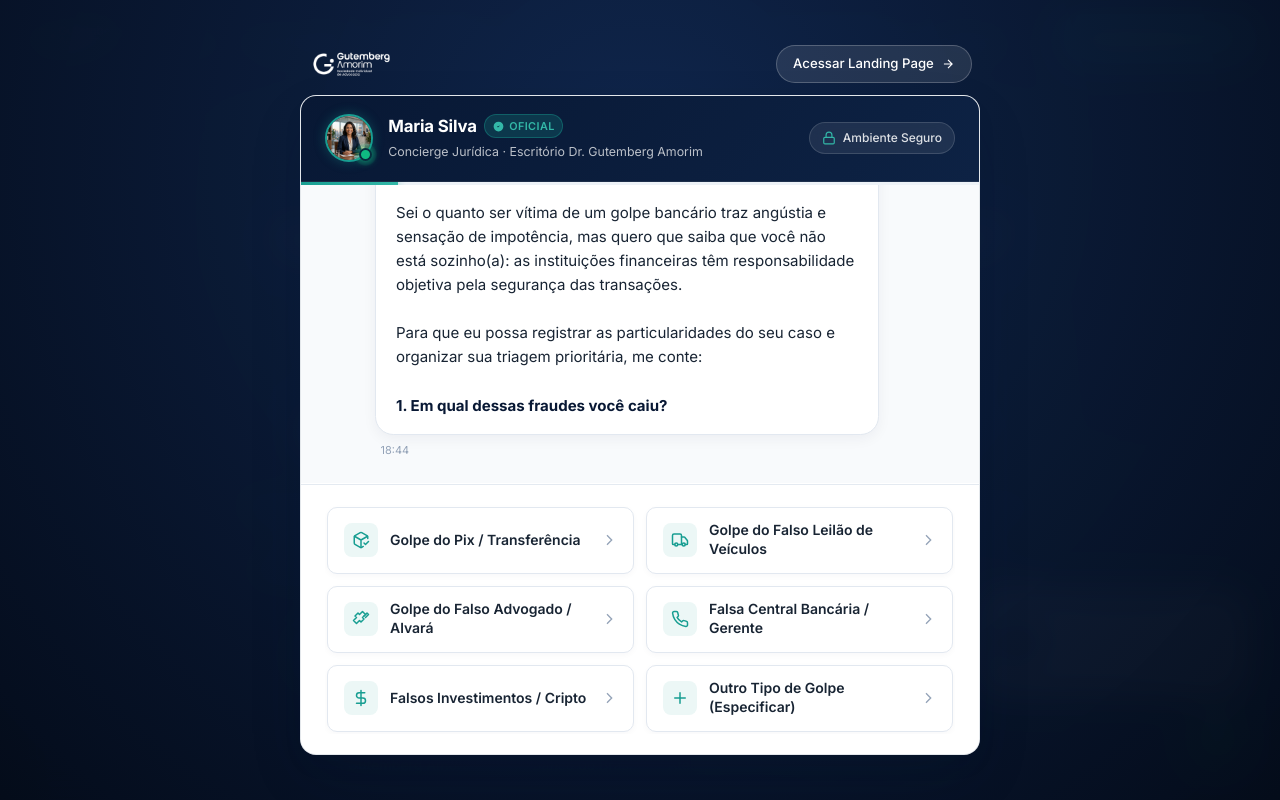
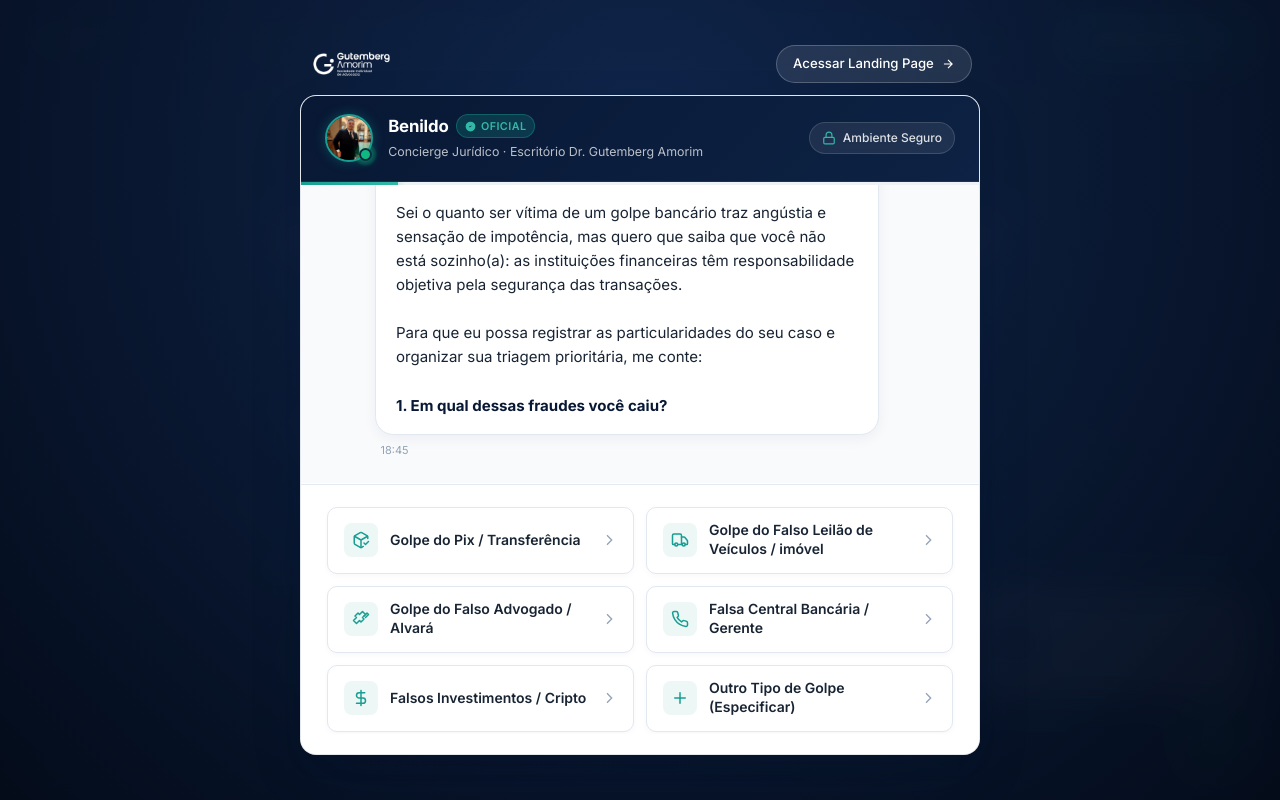
Before and after one commit to Felipe-MegaAds/gutembergamorim, a plain HTML site: page index.html in a window 1280 px wide. Shown: the top 800 px of the page. Drawn offline with Linux system fonts and the light colour scheme.

Commit message:
feat: atualiza atendente para Benildo e ajusta delay de respostas do chatbot

```diff
--- a/index.html
+++ b/index.html
@@ -117,27 +117,29 @@
 
       <!-- Card Interativo do Chatbot de Triagem -->
       <div class="chatbot-card">
-        <!-- Cabeçalho Humanizado com a Atendente Virtual Maria -->
+        <!-- Cabeçalho Humanizado com o Atendente Virtual Benildo -->
         <div class="chatbot-header">
           <div class="chatbot-header-profile">
             <!-- Avatar Circular com Anel de Status Conectado -->
             <div class="chatbot-avatar-wrap">
               <div class="chatbot-avatar">
-                <img src="images/maria-atendente.jpg" alt="Maria - Atendente Virtual Gutemberg Amorim">
+                <!-- Imagem do atendente Benildo -->
+                <img src="images/atendente.jpeg" alt="Benildo - Atendente Virtual Gutemberg Amorim">
               </div>
-              <span class="status-pulse-badge" title="Maria está online e disponível agora"></span>
+              <span class="status-pulse-badge" title="Benildo está online e disponível agora"></span>
             </div>
-            <!-- Dados de Identificação da Atendente -->
+            <!-- Dados de Identificação do Atendente -->
             <div class="chatbot-header-info">
               <div class="chatbot-name-row">
-                <h3>Maria Silva</h3>
-                <span class="verified-agent-badge" title="Atendente Oficial Verificada">
+                <!-- Nome oficial do atendente exibido no topo do chat -->
+                <h3>Benildo</h3>
+                <span class="verified-agent-badge" title="Atendente Oficial Verificado">
                   <svg width="13" height="13" viewBox="0 0 24 24" fill="currentColor"><path d="m9 12 2 2 4-4m6 2a9 9 0 1 1-18 0 9 9 0 0 1 18 0z"/></svg>
                   <span>Oficial</span>
                 </span>
               </div>
               <div class="chatbot-status">
-                <span class="status-text">Concierge Jurídica · Escritório Dr. Gutemberg Amorim</span>
+                <span class="status-text">Concierge Jurídico · Escritório Dr. Gutemberg Amorim</span>
               </div>
             </div>
           </div>
@@ -281,7 +283,7 @@
           <div class="quick-id-icon">
             <svg width="24" height="24" fill="none" stroke="currentColor" stroke-width="2" viewBox="0 0 24 24"><path d="M14 18V6a2 2 0 0 0-2-2H4a2 2 0 0 0-2 2v11a1 1 0 0 0 1 1h2"/><path d="M15 18H9"/><path d="M19 18h2a1 1 0 0 0 1-1v-3.65a1 1 0 0 0-.22-.624l-3.48-4.35A1 1 0 0 0 17.52 8H14"/><circle cx="17" cy="18" r="2"/><circle cx="7" cy="18" r="2"/></svg>
           </div>
-          <span class="quick-id-text">Falso Leilão de Veículos</span>
+          <span class="quick-id-text">Falso Leilão de Veículos/imóvel</span>
         </div>
 
         <div class="quick-id-item">
@@ -350,7 +352,7 @@
           <div class="service-icon-box">
             <svg width="28" height="28" fill="none" stroke="currentColor" stroke-width="2" viewBox="0 0 24 24"><path d="m14 2-4 4-2-2-4 4 2 2-4 4 4 4 4-4 2 2 4-4-2-2 4-4Z"/><path d="m18 10 4-4-2-2-4 4"/></svg>
           </div>
-          <h3>Golpe do Falso Leilão de Veículos</h3>
+          <h3>Golpe do Falso Leilão de Veículos/imóvel</h3>
           <p>
             Páginas falsas que imitam leilões oficiais do Detran ou da Receita Federal. O banco recebedor responde pela abertura de conta em nome de "laranjas" sem validação biométrica e checagem de antecedentes (falha no KYC).
           </p>
--- a/js/chatbot.js
+++ b/js/chatbot.js
@@ -1,5 +1,5 @@
 /* ==========================================================================
-   CHATBOT.JS - MOTOR DO CHATBOT COM A ATENDENTE VIRTUAL MARIA
+   CHATBOT.JS - MOTOR DO CHATBOT COM O ATENDENTE VIRTUAL BENILDO
    Gutemberg Amorim Advocacia Especializada em Golpes Financeiros
    Atendimento humanizado, acolhedor e seguro com cálculo de emojis (🔴 🟡 🔵)
    e redirecionamento estruturado para o WhatsApp com traqueamento GTM.
@@ -58,11 +58,14 @@
 };
 
 /**
- * Configuração dos números de WhatsApp e mensagens padrão
+ * Configuração dos números de WhatsApp e atrasos de digitação humanizada
+ * - delayShortMs: 2000ms (2 segundos) para respostas menores e objetivas
+ * - delayLongMs: 3000ms (3 segundos) para respostas maiores e explicativas
  */
 const CHATBOT_CONFIG = {
   whatsappNumber: '5562981751315', // Telefone oficial do Dr. Gutemberg Amorim
-  typingDelayMs: 780 // Tempo calibrado para simular digitação e leitura humana atenciosa
+  delayShortMs: 2000, // Delay de 2 segundos para respostas menores simulando digitação humana
+  delayLongMs: 3000   // Delay de 3 segundos para respostas maiores simulando digitação humana
 };
 
 /**
@@ -85,7 +88,7 @@
 
 /**
  * Função principal de inicialização do Chatbot
- * Configura containers, eventos e inicia a primeira pergunta da atendente Maria.
+ * Configura containers, eventos e inicia a primeira pergunta do atendente Benildo.
  */
 function initChatbot() {
   const chatBody = document.getElementById('chatBody');
@@ -93,7 +96,7 @@
 
   if (!chatBody || !chatActionArea) return;
 
-  // Inicia a primeira etapa com apresentação da Maria
+  // Inicia a primeira etapa com apresentação do atendente Benildo
   renderStep(1);
 
   // Abre a janela do chatbot em tela cheia antes da landing page
@@ -157,23 +160,42 @@
 }
 
 /**
- * Simula a digitação atenciosa e humanizada da atendente Maria
+ * Simula a digitação atenciosa e humanizada do atendente virtual Benildo
+ * Aplica delay de 2 segundos para respostas menores e 3 segundos para respostas maiores
  * @param {Function} callback - Ação disparada ao término da digitação
+ * @param {string|number} [durationOrType='short'] - 'short' (2s), 'long' (3s), milissegundos ou texto da resposta
  */
-function showTypingIndicator(callback) {
+function showTypingIndicator(callback, durationOrType = 'short') {
   const chatBody = document.getElementById('chatBody');
   if (!chatBody) return;
 
+  // Define dinamicamente o tempo de digitação (2s para menor, 3s para maior)
+  let delay = CHATBOT_CONFIG.delayShortMs;
+  if (durationOrType === 'long' || durationOrType === 3000) {
+    delay = CHATBOT_CONFIG.delayLongMs; // 3 segundos para respostas mais longas
+  } else if (durationOrType === 'short' || durationOrType === 2000) {
+    delay = CHATBOT_CONFIG.delayShortMs; // 2 segundos para respostas mais curtas
+  } else if (typeof durationOrType === 'number') {
+    delay = durationOrType;
+  } else if (typeof durationOrType === 'string') {
+    // Caso receba uma mensagem direta em string, calcula pelo volume do texto (acima de 200 chars = 3s)
+    const cleanText = durationOrType.replace(/<[^>]*>/g, '').trim();
+    delay = cleanText.length > 200 ? CHATBOT_CONFIG.delayLongMs : CHATBOT_CONFIG.delayShortMs;
+  }
+
+  // Cria o balão de digitação humanizada com a foto e nome do Benildo
   const typingRow = document.createElement('div');
   typingRow.className = 'chat-msg-row bot-msg-row';
   typingRow.id = 'botTypingIndicator';
   typingRow.innerHTML = `
-    <div class="chat-bot-avatar-mini" title="Maria Silva">
-      <img src="images/maria-atendente.jpg" alt="Maria Silva">
+    <div class="chat-bot-avatar-mini" title="Benildo">
+      <!-- Foto oficial do atendente Benildo -->
+      <img src="images/atendente.jpeg" alt="Benildo">
     </div>
     <div class="chat-bubble-container">
       <div class="typing-indicator-box">
-        <span class="typing-text">Maria está digitando</span>
+        <!-- Indicador humanizado de digitação ativa -->
+        <span class="typing-text">Benildo está digitando</span>
         <div class="typing-dots">
           <span></span><span></span><span></span>
         </div>
@@ -184,17 +206,18 @@
   chatBody.appendChild(typingRow);
   scrollToBottom();
 
+  // Remove a animação de digitação e exibe a mensagem após o delay estipulado
   setTimeout(() => {
     const existingTyping = document.getElementById('botTypingIndicator');
     if (existingTyping) existingTyping.remove();
 
     if (callback) callback();
-  }, CHATBOT_CONFIG.typingDelayMs);
+  }, delay);
 }
 
 /**
- * Insere a mensagem enviada pela atendente virtual Maria no feed
- * @param {string} text - Conteúdo da mensagem
+ * Insere a mensagem enviada pelo atendente virtual Benildo no feed do chat
+ * @param {string} text - Conteúdo formatado da mensagem
  */
 function appendBotMessage(text) {
   const chatBody = document.getElementById('chatBody');
@@ -204,11 +227,13 @@
   const msgRow = document.createElement('div');
   msgRow.className = 'chat-msg-row bot-msg-row';
   msgRow.innerHTML = `
-    <div class="chat-bot-avatar-mini" title="Maria Silva · Concierge Jurídica">
-      <img src="images/maria-atendente.jpg" alt="Maria Silva">
+    <div class="chat-bot-avatar-mini" title="Benildo · Concierge Jurídico">
+      <!-- Foto oficial do atendente Benildo -->
+      <img src="images/atendente.jpeg" alt="Benildo">
     </div>
     <div class="chat-bubble-container">
-      <span class="chat-sender-tag">Maria Silva · Concierge Jurídica</span>
+      <!-- Identificação do atendente oficial Benildo -->
+      <span class="chat-sender-tag">Benildo · Concierge Jurídico</span>
       <div class="chat-bubble bot-bubble">
         ${text}
       </div>
@@ -246,7 +271,7 @@
 
 /**
  * Renderizador mestre das etapas do Chatbot
- * Conduz o usuário através das 7 perguntas com acolhimento humanizado da atendente Maria
+ * Conduz o usuário através das 7 perguntas com acolhimento humanizado do atendente Benildo
  * @param {number} step - Etapa atual
  */
 function renderStep(step) {
@@ -260,11 +285,12 @@
   switch (step) {
     /* ---------------------------------------------------------
        ETAPA 1: Você caiu em qual Golpe?
-       Apresentação calorosa da Maria e opções refinadas com ícones
+       Apresentação calorosa de Benildo e opções com ícones (resposta maior: delay 3s)
        --------------------------------------------------------- */
     case 1:
+      // Resposta explicativa maior com acolhimento e apresentação: delay de 3 segundos
       showTypingIndicator(() => {
-        appendBotMessage(`Olá! Seja muito bem-vindo(a). Meu nome é <strong>Maria Silva</strong>, sou a concierge jurídica do <strong>Dr. Gutemberg Amorim</strong>.<br><br>Sei o quanto ser vítima de um golpe bancário traz angústia e sensação de impotência, mas quero que saiba que você não está sozinho(a): as instituições financeiras têm responsabilidade objetiva pela segurança das transações.<br><br>Para que eu possa registrar as particularidades do seu caso e organizar sua triagem prioritária, me conte:<br><br><strong>1. Em qual dessas fraudes você caiu?</strong>`);
+        appendBotMessage(`Olá! Seja muito bem-vindo(a). Meu nome é <strong>Benildo</strong>, sou o concierge jurídico do <strong>Dr. Gutemberg Amorim</strong>.<br><br>Sei o quanto ser vítima de um golpe bancário traz angústia e sensação de impotência, mas quero que saiba que você não está sozinho(a): as instituições financeiras têm responsabilidade objetiva pela segurança das transações.<br><br>Para que eu possa registrar as particularidades do seu caso e organizar sua triagem prioritária, me conte:<br><br><strong>1. Em qual dessas fraudes você caiu?</strong>`);
 
         actionArea.innerHTML = `
           <div class="chat-options-grid">
@@ -286,7 +312,7 @@
                 <div class="opt-icon-box">
                   <svg viewBox="0 0 24 24" fill="none" stroke="currentColor" stroke-width="2" stroke-linecap="round" stroke-linejoin="round"><path d="M14 18V6a2 2 0 0 0-2-2H4a2 2 0 0 0-2 2v11a1 1 0 0 0 1 1h2"/><path d="M15 18H9"/><path d="M19 18h2a1 1 0 0 0 1-1v-3.65a1 1 0 0 0-.22-.624l-3.48-4.35A1 1 0 0 0 17.52 8H14"/><circle cx="17" cy="18" r="2"/><circle cx="7" cy="18" r="2"/></svg>
                 </div>
-                <span class="opt-title">Golpe do Falso Leilão de Veículos</span>
+                <span class="opt-title">Golpe do Falso Leilão de Veículos / imóvel</span>
               </div>
               <svg class="opt-arrow" width="16" height="16" fill="none" stroke="currentColor" stroke-width="2" viewBox="0 0 24 24"><path d="M9 5l7 7-7 7"/></svg>
             </button>
@@ -351,14 +377,15 @@
           </div>
         `;
         scrollToBottom();
-      });
+      }, 'long'); // Mensagem maior: delay de 3 segundos
       break;
 
     /* ---------------------------------------------------------
        ETAPA 2: Qual foi o valor do Golpe?
-       Resposta empática da Maria e cartões de valores refinados
+       Resposta empática de Benildo e cartões de valores (resposta maior: delay 3s)
        --------------------------------------------------------- */
     case 2:
+      // Resposta maior com explicação jurídica de urgência: delay de 3 segundos
       showTypingIndicator(() => {
         appendBotMessage(`Compreendo perfeitamente a sua situação. Em casos de fraudes bancárias, as primeiras horas são preciosas para as medidas urgentes de rastreamento e bloqueio judicial das contas receptoras.<br><br><strong>2. Qual foi o valor aproximado do prejuízo sofrido?</strong>`);
 
@@ -416,13 +443,15 @@
           </div>
         `;
         scrollToBottom();
-      });
+      }, 'long'); // Mensagem maior (orientação jurídica): delay de 3 segundos
       break;
 
     /* ---------------------------------------------------------
        ETAPA 3: Você fez o Boletim de Ocorrência?
+       Resposta menor: delay de 2 segundos
        --------------------------------------------------------- */
     case 3:
+      // Resposta menor com verificação do B.O.: delay de 2 segundos
       showTypingIndicator(() => {
         appendBotMessage(`Valor anotado com sigilo profissional. O registro formal do Boletim de Ocorrência é uma peça indispensável para instruir a tese de responsabilização objetiva contra o banco.<br><br><strong>3. Você já conseguiu registrar o Boletim de Ocorrência (B.O.)?</strong>`);
 
@@ -439,13 +468,15 @@
           </div>
         `;
         scrollToBottom();
-      });
+      }, 'short'); // Mensagem menor: delay de 2 segundos
       break;
 
     /* ---------------------------------------------------------
        ETAPA 4: Fez MED ou contestou junto ao Banco?
+       Resposta menor: delay de 2 segundos
        --------------------------------------------------------- */
     case 4:
+      // Resposta menor com verificação de contestação bancária: delay de 2 segundos
       showTypingIndicator(() => {
         appendBotMessage(`Perfeito. Toda tentativa de solução administrativa e contestação não acolhida pelo banco evidencia a falha na prestação do serviço da instituição financeira.<br><br><strong>4. Você acionou o MED (Mecanismo Especial de Devolução) ou contestou a transação junto ao seu Banco?</strong>`);
 
@@ -462,13 +493,15 @@
           </div>
         `;
         scrollToBottom();
-      });
+      }, 'short'); // Mensagem menor: delay de 2 segundos
       break;
 
     /* ---------------------------------------------------------
        ETAPA 5: Nome Completo
+       Resposta menor: delay de 2 segundos
        --------------------------------------------------------- */
     case 5:
+      // Resposta menor para abertura de protocolo: delay de 2 segundos
       showTypingIndicator(() => {
         appendBotMessage(`Ótimo! Agora vou abrir o seu protocolo oficial de atendimento para que o <strong>Dr. Gutemberg Amorim</strong> e nossa equipe jurídica assumam a análise do seu caso.<br><br><strong>5. Como posso te chamar? Qual é o seu Nome Completo?</strong>`);
 
@@ -488,13 +521,15 @@
           if (input) input.focus();
         }, 120);
         scrollToBottom();
-      });
+      }, 'short'); // Mensagem menor: delay de 2 segundos
       break;
 
     /* ---------------------------------------------------------
        ETAPA 6: E-mail
+       Resposta menor: delay de 2 segundos
        --------------------------------------------------------- */
     case 6:
+      // Resposta menor com acolhimento e coleta de e-mail: delay de 2 segundos
       showTypingIndicator(() => {
         appendBotMessage(`Muito prazer, <strong>${chatbotState.data.nome}</strong>! Conte conosco para reverter essa situação.<br><br><strong>6. Qual o seu melhor E-mail</strong> para receber a cópia do parecer técnico e o registro das orientações jurídicas?`);
 
@@ -514,13 +549,15 @@
           if (input) input.focus();
         }, 120);
         scrollToBottom();
-      });
+      }, 'short'); // Mensagem menor: delay de 2 segundos
       break;
 
     /* ---------------------------------------------------------
        ETAPA 7: WhatsApp com DDD
+       Resposta menor: delay de 2 segundos
        --------------------------------------------------------- */
     case 7:
+      // Resposta menor para coleta de WhatsApp: delay de 2 segundos
       showTypingIndicator(() => {
         appendBotMessage(`Perfeito! Para finalizarmos o seu dossiê e conectarmos você diretamente com o Dr. Gutemberg no canal mais ágil:<br><br><strong>7. Qual é o seu número de WhatsApp com DDD?</strong>`);
 
@@ -540,13 +577,15 @@
           if (input) input.focus();
         }, 120);
         scrollToBottom();
-      });
+      }, 'short'); // Mensagem menor: delay de 2 segundos
       break;
 
     /* ---------------------------------------------------------
-       ETAPA 8: Conclusão Humanizada da Maria e Botões de Conversão
+       ETAPA 8: Conclusão Humanizada de Benildo e Botões de Conversão
+       Resposta maior: delay de 3 segundos
        --------------------------------------------------------- */
     case 8:
+      // Resposta maior com resumo conclusivo da triagem: delay de 3 segundos
       showTypingIndicator(() => {
         appendBotMessage(`<strong>Excelente, ${chatbotState.data.nome}! Seu dossiê preliminar foi registrado e organizado com sucesso.</strong><br><br>As informações já foram compiladas para a análise jurídica individual do <strong>Dr. Gutemberg Amorim</strong>. Clique no botão abaixo para darmos continuidade imediata pelo WhatsApp oficial do escritório.`);
 
@@ -581,7 +620,7 @@
 
         // Dispara o evento de lead concluído no dataLayer
         pushLeadToDataLayer();
-      });
+      }, 'long'); // Mensagem maior (conclusão do dossiê): delay de 3 segundos
       break;
   }
 }
```
Also changed, not shown: css/chatbot.css (+9 -9 lines), images/atendente.jpeg (added).
